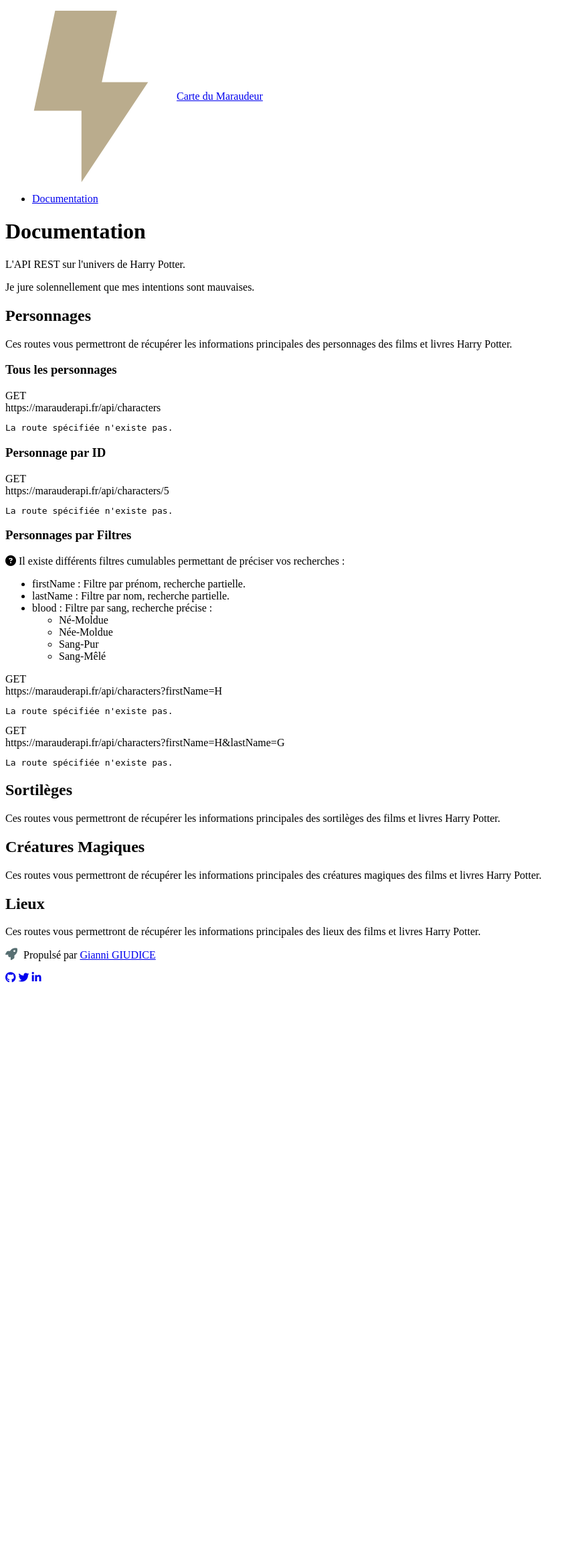
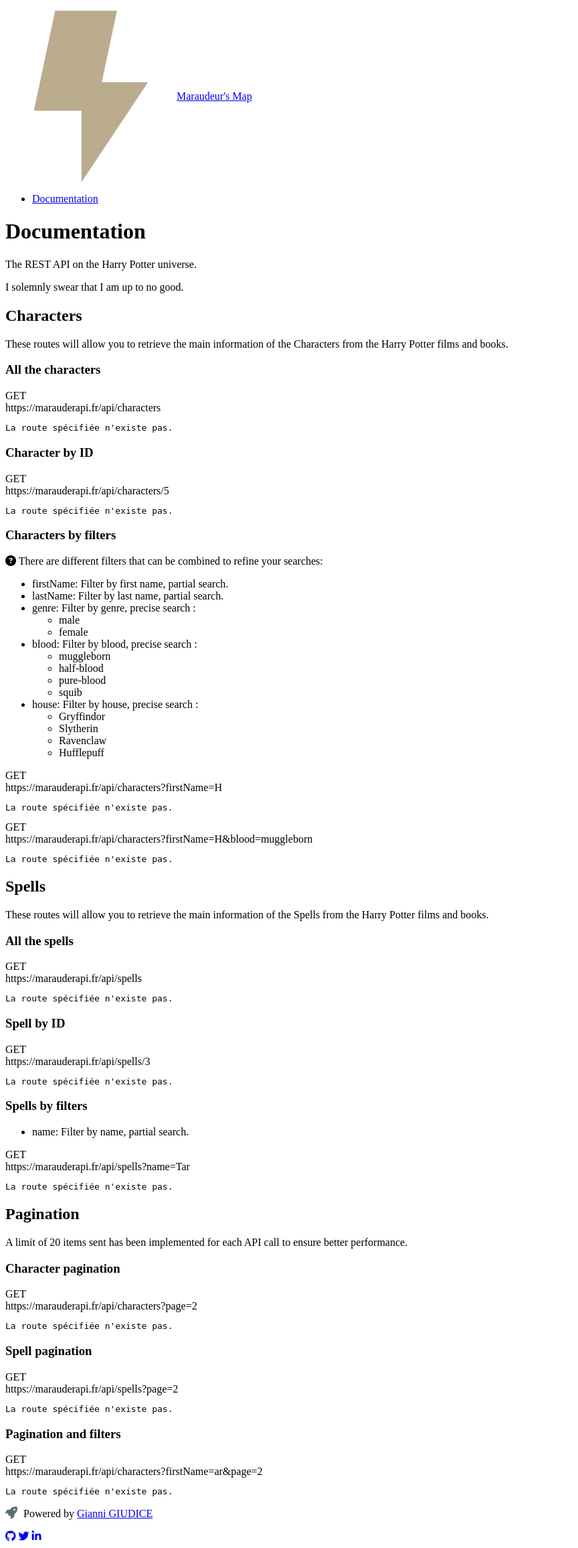
Before and after one commit to vt-gianni/MarauderAPI, a Symfony app: template templates/documentation.html.twig in a window 1280 px wide. Shown: the whole page at 67% size, without its empty margins (0-864 px from the left). Before the commit the page ends 1467 px from the top, so only its background shows below. Run offline with Twig, Linux system fonts and the light colour scheme; the template is opened without the code that fills it, so the values that code supplies are empty; some libraries are stand-ins or nearby versions.

Commit message:
:sparkles: Documentation des sorts

```diff
--- a/composer.json
+++ b/composer.json
@@ -7,11 +7,13 @@
         "php": ">=7.2.5",
         "ext-ctype": "*",
         "ext-iconv": "*",
+        "ext-json": "*",
         "api-platform/core": "^2.7",
         "doctrine/annotations": "^1.0",
         "doctrine/doctrine-bundle": "^2.8",
         "doctrine/doctrine-migrations-bundle": "^3.2",
         "doctrine/orm": "^2.11.0",
+        "guzzlehttp/guzzle": "^7.5",
         "nelmio/cors-bundle": "^2.2",
         "phpdocumentor/reflection-docblock": "^5.3",
         "phpstan/phpdoc-parser": "^1.15",
@@ -29,8 +31,7 @@
         "symfony/twig-bundle": "5.4.*",
         "symfony/validator": "5.4.*",
         "symfony/webpack-encore-bundle": "^1.16",
-        "symfony/yaml": "5.4.*",
-        "ext-json": "*"
+        "symfony/yaml": "5.4.*"
     },
     "config": {
         "allow-plugins": {
--- a/templates/base.html.twig
+++ b/templates/base.html.twig
@@ -18,7 +18,7 @@
     </head>
     <body>
         <nav class="dark-background padding">
-            <p><a href="{{ path('index_show') }}" style="display: flex; align-items: center;"><img src="{{ asset('image/icon.png') }}" alt="Logo" class="mr-1"> Carte du Maraudeur</a></p>
+            <p><a href="{{ path('index_show') }}" style="display: flex; align-items: center;"><img src="{{ asset('image/icon.png') }}" alt="Logo" class="mr-1"> <span class="no-mobile">Maraudeur's Map</span></a></p>
             <ul>
                 <li><a href="{{ path('index_doc') }}">Documentation</a></li>
             </ul>
@@ -28,12 +28,12 @@
                 {% block jumbotron %}{% endblock %}
             </div>
         </div>
-        <div class="container">
+        <div class="container min-height">
             {% block body %}{% endblock %}
         </div>
         <footer class="mt-3 padding-vertical" {% block footer_style %}{% endblock %}>
             <div class="container padding-vertical row-align-center between">
-                <p><i class="fas fa-rocket" style="font-size: 18px; margin-right: 5px; color: #576F72;"></i> Propulsé par <a href="https://github.com/vt-gianni" target="_blank">Gianni GIUDICE</a></p>
+                <p><i class="fas fa-rocket" style="font-size: 18px; margin-right: 5px; color: #576F72;"></i> Powered by <a href="https://github.com/vt-gianni" target="_blank">Gianni GIUDICE</a></p>
                 <div><a href="https://github.com/vt-gianni" target="_blank"><i class="fab fa-github"></i></a> <a href="https://twitter.com/GGianniDev" target="_blank"><i class="fab fa-twitter"></i></a> <a href="https://fr.linkedin.com/in/gianni-giudice-388b56157" target="_blank"><i class="fab fa-linkedin-in"></i></a></div>
             </div>
         </footer>
--- a/templates/documentation.html.twig
+++ b/templates/documentation.html.twig
@@ -3,22 +3,22 @@
 {% block jumbotron %}
     <h1 class="padding handwriting">Documentation</h1>
 
-    <p>L'API REST sur l'univers de Harry Potter.</p>
-    <p class="mini mt-1 mb-3">Je jure solennellement que mes intentions sont mauvaises.</p>
+    <p>The REST API on the Harry Potter universe.</p>
+    <p class="mini mt-1 mb-3">I solemnly swear that I am up to no good.</p>
 {% endblock %}
 
 {% block body %}
     <div class="padding-vertical bordered-bottom">
         <h2 class="padding-vertical">
-            Personnages
+            Characters
         </h2>
 
         <p class="doc-description italic">
-            Ces routes vous permettront de récupérer les informations principales des personnages des films et livres Harry Potter.
+            These routes will allow you to retrieve the main information of the Characters from the Harry Potter films and books.
         </p>
     </div>
 
-    <h3 class="mt-3">Tous les personnages</h3>
+    <h3 class="mt-3">All the characters</h3>
 
     <div class="doc-endpoint padding-vertical">
         <div class="row-align-center">
@@ -30,7 +30,7 @@
         </div>
     </div>
 
-    <h3 class="mt-3">Personnage par ID</h3>
+    <h3 class="mt-3">Character by ID</h3>
 
     <div class="doc-endpoint padding-vertical">
         <div class="row-align-center">
@@ -42,20 +42,36 @@
         </div>
     </div>
 
-    <h3 class="mt-3">Personnages par Filtres</h3>
+    <h3 class="mt-3">Characters by filters</h3>
 
     <div class="doc-description italic mt-3 bordered padding radius">
-        <i class="fas fa-question-circle"></i> Il existe différents filtres <span class="fw-bold green">cumulables</span> permettant de préciser vos recherches :
+        <i class="fas fa-question-circle"></i> There are different filters that can be <span class="fw-bold green">combined</span> to refine your searches:
         <ul class="mt-1 ml-3">
-            <li><span class="fw-bold gold">firstName :</span> Filtre par prénom, recherche partielle.</li>
-            <li><span class="fw-bold gold">lastName :</span> Filtre par nom, recherche partielle.</li>
+            <li><span class="fw-bold gold">firstName</span>: Filter by first name, partial search.</li>
+            <li><span class="fw-bold gold">lastName</span>: Filter by last name, partial search.</li>
             <li>
-                <span class="fw-bold gold">blood :</span> Filtre par sang, recherche précise :
+                <span class="fw-bold gold">genre</span>: Filter by genre, precise search :
                 <ul class="ml-3">
-                    <li>Né-Moldue</li>
-                    <li>Née-Moldue</li>
-                    <li>Sang-Pur</li>
-                    <li>Sang-Mêlé</li>
+                    <li>male</li>
+                    <li>female</li>
+                </ul>
+            </li>
+            <li>
+                <span class="fw-bold gold">blood</span>: Filter by blood, precise search :
+                <ul class="ml-3">
+                    <li>muggleborn</li>
+                    <li>half-blood</li>
+                    <li>pure-blood</li>
+                    <li>squib</li>
+                </ul>
+            </li>
+            <li>
+                <span class="fw-bold gold">house</span>: Filter by house, precise search :
+                <ul class="ml-3">
+                    <li>Gryffindor</li>
+                    <li>Slytherin</li>
+                    <li>Ravenclaw</li>
+                    <li>Hufflepuff</li>
                 </ul>
             </li>
         </ul>
@@ -73,43 +89,111 @@
 
     <div class="doc-endpoint padding-vertical">
         <div class="row-align-center">
-            <div class="doc-badge mr-1">GET</div> https://marauderapi.fr/api/characters?firstName=H&lastName=G
+            <div class="doc-badge mr-1">GET</div> https://marauderapi.fr/api/characters?firstName=H&blood=muggleborn
         </div>
 
         <div class="light-background padding radius mt-3 code-sample">
-            <pre class="line-numbers"><code class="language-json doc-sample" id="doc-characters?firstName=H&lastName=G"></code></pre>
+            <pre class="line-numbers"><code class="language-json doc-sample" id="doc-characters?firstName=H&blood=muggleborn"></code></pre>
         </div>
     </div>
 
 
     <div class="padding-vertical bordered-bottom">
         <h2 class="padding-vertical">
-            Sortilèges
+            Spells
         </h2>
 
         <p class="doc-description italic">
-            Ces routes vous permettront de récupérer les informations principales des sortilèges des films et livres Harry Potter.
+            These routes will allow you to retrieve the main information of the Spells from the Harry Potter films and books.
         </p>
+    </div>
+
+    <h3 class="mt-3">All the spells</h3>
+
+    <div class="doc-endpoint padding-vertical">
+        <div class="row-align-center">
+            <div class="doc-badge mr-1">GET</div> https://marauderapi.fr/api/spells
+        </div>
+
+        <div class="light-background padding radius mt-3 code-sample">
+            <pre class="line-numbers"><code class="language-json doc-sample" id="doc-spells"></code></pre>
+        </div>
+    </div>
+
+    <h3 class="mt-3">Spell by ID</h3>
+
+    <div class="doc-endpoint padding-vertical">
+        <div class="row-align-center">
+            <div class="doc-badge mr-1">GET</div> https://marauderapi.fr/api/spells/3
+        </div>
+
+        <div class="light-background padding radius mt-3 code-sample">
+            <pre class="line-numbers"><code class="language-json doc-sample" id="doc-spells/3"></code></pre>
+        </div>
+    </div>
+
+    <h3 class="mt-3">Spells by filters</h3>
+
+    <div class="doc-description italic mt-3 bordered padding radius">
+        <ul class="ml-3">
+            <li><span class="fw-bold gold">name</span>: Filter by name, partial search.</li>
+        </ul>
+    </div>
+
+    <div class="doc-endpoint padding-vertical">
+        <div class="row-align-center">
+            <div class="doc-badge mr-1">GET</div> https://marauderapi.fr/api/spells?name=Tar
+        </div>
+
+        <div class="light-background padding radius mt-3 code-sample">
+            <pre class="line-numbers"><code class="language-json doc-sample" id="doc-spells?name=Tar"></code></pre>
+        </div>
     </div>
 
     <div class="padding-vertical bordered-bottom">
         <h2 class="padding-vertical">
-            Créatures Magiques
+            Pagination
         </h2>
 
         <p class="doc-description italic">
-            Ces routes vous permettront de récupérer les informations principales des créatures magiques des films et livres Harry Potter.
+            A limit of 20 items sent has been implemented for each API call to ensure better performance.
         </p>
     </div>
 
-    <div class="padding-vertical bordered-bottom">
-        <h2 class="padding-vertical">
-            Lieux
-        </h2>
+    <h3 class="mt-3">Character pagination</h3>
 
-        <p class="doc-description italic">
-            Ces routes vous permettront de récupérer les informations principales des lieux des films et livres Harry Potter.
-        </p>
+    <div class="doc-endpoint padding-vertical">
+        <div class="row-align-center">
+            <div class="doc-badge mr-1">GET</div> https://marauderapi.fr/api/characters?page=2
+        </div>
+
+        <div class="light-background padding radius mt-3 code-sample">
+            <pre class="line-numbers"><code class="language-json doc-sample" id="doc-characters?page=2"></code></pre>
+        </div>
+    </div>
+
+    <h3 class="mt-3">Spell pagination</h3>
+
+    <div class="doc-endpoint padding-vertical">
+        <div class="row-align-center">
+            <div class="doc-badge mr-1">GET</div> https://marauderapi.fr/api/spells?page=2
+        </div>
+
+        <div class="light-background padding radius mt-3 code-sample">
+            <pre class="line-numbers"><code class="language-json doc-sample" id="doc-spells?page=2"></code></pre>
+        </div>
+    </div>
+
+    <h3 class="mt-3">Pagination and filters</h3>
+
+    <div class="doc-endpoint padding-vertical">
+        <div class="row-align-center">
+            <div class="doc-badge mr-1">GET</div> https://marauderapi.fr/api/characters?firstName=ar&page=2
+        </div>
+
+        <div class="light-background padding radius mt-3 code-sample">
+            <pre class="line-numbers"><code class="language-json doc-sample" id="doc-characters?firstName=ar&page=2"></code></pre>
+        </div>
     </div>
 {% endblock %}
 
--- a/templates/script/include/code_sample_methods.html.twig
+++ b/templates/script/include/code_sample_methods.html.twig
@@ -4,6 +4,7 @@
             json = JSON.stringify(json, undefined, 2);
         }
         json = json.replace(/&/g, '&amp;').replace(/</g, '&lt;').replace(/>/g, '&gt;');
+        json = json.replace(/&amp;/g, "&").replace(/&lt;/g, "<").replace(/&gt;/g, ">");
         return json.replace(/("(\\u[a-zA-Z0-9]{4}|\\[^u]|[^\\"])*"(\s*:)?|\b(true|false|null)\b|-?\d+(?:\.\d*)?(?:[eE][+\-]?\d+)?)/g, function (match) {
             var cls = 'number';
             if (/^"/.test(match)) {
```
Also changed, not shown: assets/styles/app.css (+25 -0 lines), src/Entity/Character.php (+20 -37 lines), src/Entity/Spell.php (+1 -18 lines), templates/index.html.twig (+6 -6 lines), 2 other files.
